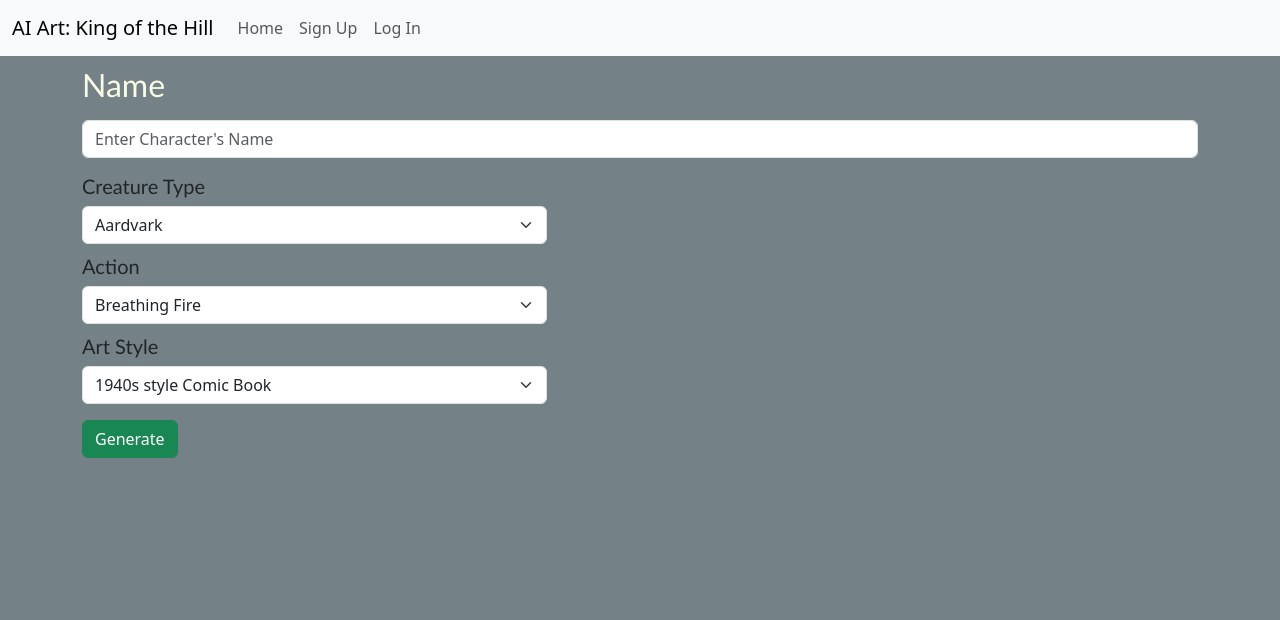
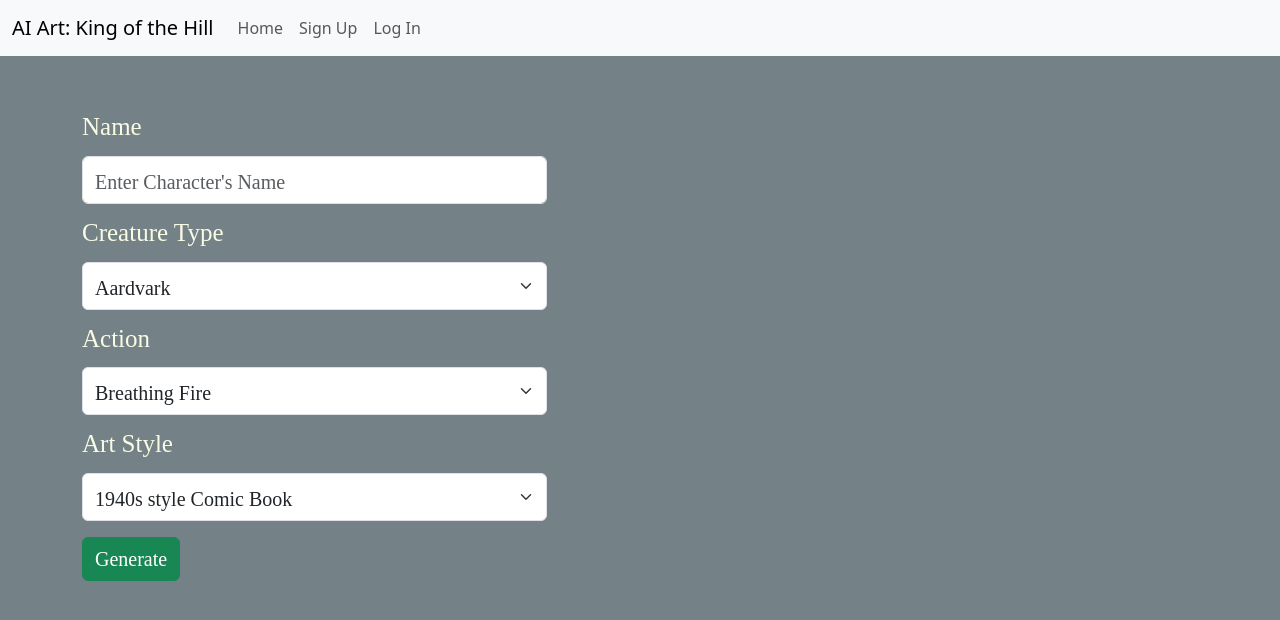
Before and after one commit to cmorinster/AI_King_of_the_Hill, a React (Create React App) app in the folder React/capstone/: page /create in a window 1280 px wide. Shown: the top 620 px of the page. Built offline with nearby package versions, Linux system fonts and the light colour scheme.

Commit message:
CSS modifications and loading spinner for home page

```diff
--- a/React/capstone/package.json
+++ b/React/capstone/package.json
@@ -13,7 +13,9 @@
     "react-dom": "^18.2.0",
     "react-router-dom": "^6.10.0",
     "react-scripts": "5.0.1",
+    "react-spinners": "^0.13.8",
     "replicate": "^0.11.0",
+    "swr": "^2.1.5",
     "web-vitals": "^2.1.4"
   },
   "scripts": {
--- a/React/capstone/src/app.css
+++ b/React/capstone/src/app.css
@@ -9,24 +9,24 @@ h2{
 }
 
 h4{
-    font-family:'Gill Sans', 'Gill Sans MT', Calibri, 'Trebuchet MS', sans-serif;
+    font-family:'Papyrus';
     color: rgb(249, 251, 228);
     text-align: center;
 }
 
 h3{
     color:crimson;
-    font-family:'Gill Sans', 'Gill Sans MT', Calibri, 'Trebuchet MS', sans-serif;
+    font-family:'Papyrus';
 }
 
 h2{
-    font-family:'Gill Sans', 'Gill Sans MT', Calibri, 'Trebuchet MS', sans-serif;
+    font-family:'Papyrus';
     margin-top: 10px;
 }
 
 h5 {
     margin-top: 10px;
-    font-family:'Gill Sans', 'Gill Sans MT', Calibri, 'Trebuchet MS', sans-serif;
+    font-family:'Papyrus';
 }
 
 .battleButton {
@@ -48,9 +48,10 @@ h5 {
     width: 80%;
     margin-left: 10%;
     margin-bottom: 5%;
+    font-family:'Papyrus';
 }
 h1{
-    font-family:'Gill Sans', 'Gill Sans MT', Calibri, 'Trebuchet MS', sans-serif;
+    font-family:'Papyrus';
     text-align: center;
     margin-top: 2%;
     font-size: 50px;
@@ -133,3 +134,53 @@ h1{
     font-family:'Papyrus';
     padding: 1%;
 }
+
+.loader{
+
+
+
+    margin: auto;
+    position: relative;
+    margin-top: 20%;
+}
+
+.LoadingText{
+    text-align: center;
+    font-family:'Papyrus';
+
+
+}
+
+.ButtonApp{
+    font-family:'Papyrus';
+    font-size: 20px;
+}
+
+.MenuText{
+    font-family:'Papyrus';
+    font-size: 25px;
+    margin-top: 3%;
+    margin-bottom: 3%;
+    color: rgb(249, 251, 228);
+
+}
+
+.InputText{
+    font-family:'Papyrus';
+    font-size: 20px;
+    padding-top: 10px;
+}
+
+
+
+.MarginTopRow{
+    margin-top: 5%;
+}
+
+.TitleTop{
+    margin-top: 2%;
+}
+.MarginForm{
+    margin-top: 5%;
+    position: relative;
+}
--- a/React/capstone/src/views/CreateCharacter.jsx
+++ b/React/capstone/src/views/CreateCharacter.jsx
@@ -83,12 +83,14 @@ export default function CreateCharacter({ loggedIn, flashMessage }) {
         <>
         <div className="row">
             <form action="" onSubmit={handleSubmit}>
-            <div className="form-group">
-            <h2>Name</h2>
-            <input type="text" name="name" className="form-control my-3" placeholder="Enter Character's Name" />
+            <div className="form-group MarginForm">
+
             <div className="col-5">
-                <h5>Creature Type</h5>
-                <select className="form-select" name = "creature">
+                <h5 className='MenuText'>Name</h5>
+                <input type="text" name="name" className="form-control InputText" placeholder="Enter Character's Name" />
+                <h5 className='MenuText'>Creature Type</h5>
+                {/* <input className="form-control InputText" name="creature" /> */}
+                <select className="form-select InputText" name = "creature">
                     <option value="Aardvark">Aardvark</option>
                     <option value="Beaver">Beaver</option>
                     <option value="Cat">Cat</option>
@@ -96,6 +98,7 @@ export default function CreateCharacter({ loggedIn, flashMessage }) {
                     <option value="Dinosaur">Dinosaur</option>
                     <option value="Dog">Dog</option>
                     <option value="Dragon">Dragon</option>
+                    <option value="Duck">Duck</option>
                     <option value="Elephant">Elephant</option>
                     <option value="Goat">Goat</option>
                     <option value="Gorilla">Gorilla</option>
@@ -118,12 +121,14 @@ export default function CreateCharacter({ loggedIn, flashMessage }) {
                 </select>
             </div>
             <div className="col-5">
-                <h5>Action</h5>
-                <select className="form-select" name = "action">
+                <h5 className='MenuText'>Action</h5>
+                {/* <input className="form-control InputText" name="action" /> */}
+                <select className="form-select InputText" name = "action">
                     <option value="Breathing Fire">Breathing Fire</option>
                     <option value="Carrying groceries">Carrying Groceries</option>
                     <option value="Catching Fireflys With a Net">Catching Fireflys With a Net</option>
                     <option value="Directing Traffic">Directing Traffic</option>
+                    <option value="Grappling its Twin">Grappling its Twin</option>
                     <option value="Holding an Axe">Holding an Axe</option>
                     <option value="Holding Watermelons">Holding Watermelons</option>
                     <option value="In a Hot Air Balloon">In a Hot Air Balloon</option>
@@ -140,8 +145,8 @@ export default function CreateCharacter({ loggedIn, flashMessage }) {
                 </select>
             </div>
             <div className="col-5">
-             <h5>Art Style</h5>
-                <select className="form-select" name = "art">
+             <h5 className='MenuText'>Art Style</h5>
+                <select className="form-select InputText" name = "art">
                     <option value="1940s style Comic Book">1940s style Comic Book</option>
                     <option value="1990s style Cartoon">1990s style Cartoon</option>
                     <option value="Art Nouveau">Art Nouveau</option>
@@ -165,12 +170,13 @@ export default function CreateCharacter({ loggedIn, flashMessage }) {
                     <option value="Ukiyo-e art">Ukiyo-e art</option>
                     <option value="Van Gogh">Van Gogh</option>
                     <option value="Watercolour">Watercolour</option>
+                    <option value="Yoshitaka Amano">Yoshitaka Amano</option>
 
                 </select>
 
             </div>
             <div className="col-auto mt-3">
-                <button type="submit" className="btn btn-success mb-3">Generate</button>
+                <button type="submit" className="btn btn-success mb-3 ButtonApp">Generate</button>
             </div>
             </div>
             </form>
--- a/React/capstone/src/views/Home.jsx
+++ b/React/capstone/src/views/Home.jsx
@@ -1,15 +1,19 @@
 import React, {useState, useEffect} from 'react'
 import { Link } from 'react-router-dom';
+import PuffLoader from "react-spinners/PuffLoader";
 
 export default function Home() {
     const [champion, setChampion] = useState({});
+    const [loader, setLoader] = useState(false);
 
     useEffect(() => {
+      setLoader(true);
       fetch(`http://127.0.0.1:5000/api/champ`)
           .then(res => res.json())
           .then(data => {
               console.log(data);
               setChampion(data);
+              setLoader(false)
           })
   }, [])
 
@@ -29,9 +33,25 @@ export default function Home() {
 
 
   return (
-    <div>
+
+      <div>
+
       <h1>Welcome to the AI Art King of the Hill</h1>
+      {loader?
+        <>
+        <h2 className='LoadingText'>Current Champ is Being Summoned!</h2>
 
+        <PuffLoader
+        className='loader'
+        color={"#ffffff"}
+        loading={loader}
+        size={150}
+        aria-label="Puff Loader"
+        data-testid="loader"
+      />
+        </>
+
+      :
         <div className="card homeCard">
           <img src={champion.link} className="homeImg"></img>
                 <div className="card-body">
@@ -47,9 +67,13 @@ export default function Home() {
                 <Link className='btn btn-primary right homeButton' to={`/login`}>Login</Link>
                 </div>
                 </div>
-        </div>
+          </div>
+
+          }
 
 
     </div>
+
+
   )
 }
--- a/React/capstone/src/views/Login.jsx
+++ b/React/capstone/src/views/Login.jsx
@@ -47,12 +47,12 @@ export default function Login({ flashMessage, logUserIn }) {
 
     return (
         <>
-            <h2 className="text-center">Log In Here!</h2>
+            <h2 className="text-center TitleTop">Log In Here!</h2>
             <form action="" onSubmit={handleLogin}>
                 <div className="form-group">
-                    <input type="text" name="username" className="form-control my-3" placeholder='Enter Username' />
-                    <input type="password" name="password" className="form-control my-3" placeholder='Enter Password' />
-                    <input type="submit" value="Log In" className='btn btn-success w-100' />
+                    <input type="text" name="username" className="form-control my-3 InputText" placeholder='Enter Username' />
+                    <input type="password" name="password" className="form-control my-3 InputText" placeholder='Enter Password' />
+                    <input type="submit" value="Log In" className='btn btn-success w-100 ButtonApp' />
                 </div>
             </form>
         </>
--- a/React/capstone/src/views/Register.jsx
+++ b/React/capstone/src/views/Register.jsx
@@ -44,14 +44,14 @@ export default function Register({ flashMessage }) {
 
     return (
         <>
-            <h2 className="text-center">Sign Up To Start Creating Characters!</h2>
+            <h2 className="text-center TitleTop">Sign Up To Start Creating Characters!</h2>
             <form action="" onSubmit={handleRegister}>
                 <div className="form-group">
-                    <input type="text" name="email" className="form-control my-3" placeholder='Enter Email' />
-                    <input type="text" name="username" className="form-control my-3" placeholder='Enter Username' />
-                    <input type="password" name="password" className="form-control my-3" placeholder='Enter Password' />
-                    <input type="password" name="confirmPass" className="form-control my-3" placeholder='Confirm Password' />
-                    <input type="submit" value="Sign Up" className='btn btn-success w-100' />
+                    <input type="text" name="email" className="form-control my-3 InputText" placeholder='Enter Email' />
+                    <input type="text" name="username" className="form-control my-3 InputText" placeholder='Enter Username' />
+                    <input type="password" name="password" className="form-control my-3 InputText" placeholder='Enter Password' />
+                    <input type="password" name="confirmPass" className="form-control my-3 InputText" placeholder='Confirm Password' />
+                    <input type="submit" value="Sign Up" className='btn btn-success w-100 ButtonApp' />
                 </div>
             </form>
         </>
```
Also changed, not shown: React/capstone/src/views/Battle.jsx (+21 -15 lines), 2 other files (tests, documents, lock files or other folders).
